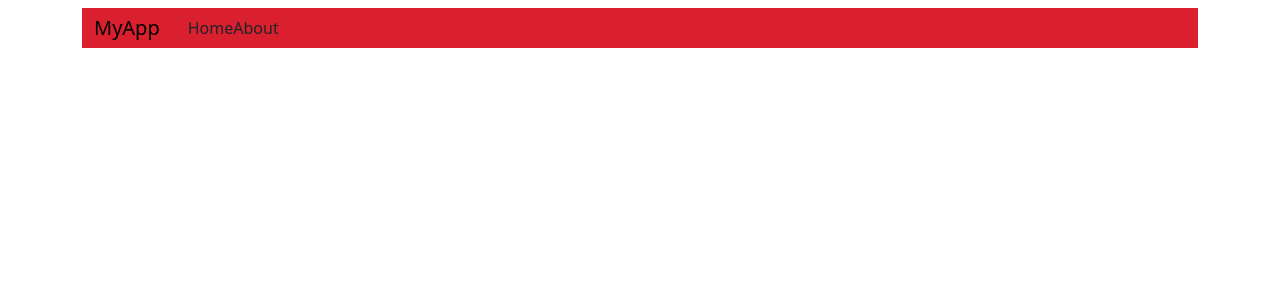
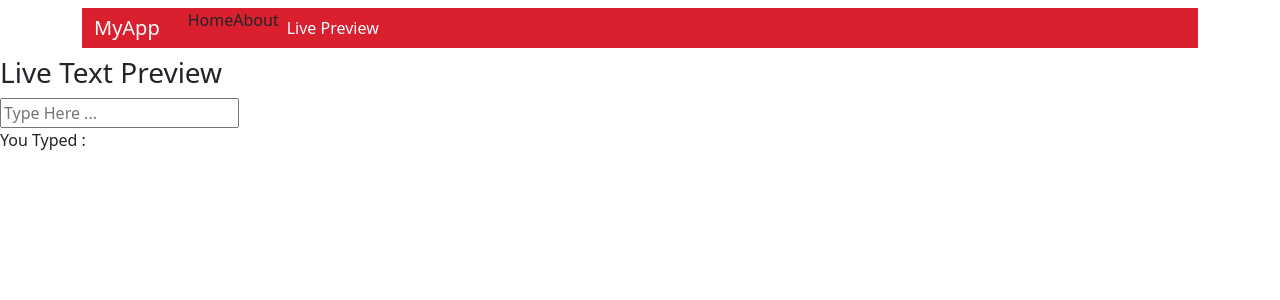
Before and after one commit to geetapatil1252/Practice, an Angular app: page /live-preview in a window 1280 px wide. Before the commit this address led to /. Shown: the top 300 px of the page. Built offline with nearby package versions, Linux system fonts and the light colour scheme.

Commit message:
Create Live Preview Component

```diff
--- a/src/app/app-routing.module.ts
+++ b/src/app/app-routing.module.ts
@@ -3,12 +3,17 @@ import { NgModule } from '@angular/core';
 import { RouterModule, Routes } from '@angular/router';
 import { HomeComponent } from './home/home.component';
 import { AboutComponent } from './about/about.component';
+import { LivePreviewComponent } from './live-preview/live-preview.component';
 
 
 const routes: Routes = [
   {path:'', component: HomeComponent},
   {path:'about', component:AboutComponent},
 
+  {path:"live-preview", loadComponent: () => import('./live-preview/live-preview.component').
+    then(m => m.LivePreviewComponent)
+
+  },
 
   {path:'**',redirectTo:'home'}
 ];
--- a/src/app/app.component.html
+++ b/src/app/app.component.html
@@ -1,5 +1,5 @@
 <div class="container">
-<nav class="navbar navbar-expand-lg ">
+<nav class="navbar navbar-expand-lg navbar-dark">
   <div class="container-fluid">
     <a class="navbar-brand" href="#">MyApp</a>
 
@@ -13,6 +13,9 @@
 
          <li><a class="dropdown-item" routerLink="home">Home</a></li>
          <li><a class="dropdown-item" routerLink="about">About</a></li>
+         <li class="nav-item">
+          <a class="nav-link active" routerLink="live-preview">Live Preview</a>
+         </li>
 
 
       </ul>
--- a/src/app/app.module.ts
+++ b/src/app/app.module.ts
@@ -10,13 +10,15 @@ import {  HttpClientModule } from '@angular/common/http';
 import { HomeComponent } from './home/home.component';
 import { AboutComponent } from './about/about.component';
 import { DollarToRupeePipe } from './shared/custom-pipes/DollarToRupee/dollar-to-rupee.pipe';
+// import { LivePreviewComponent } from './live-preview/live-preview.component';
 
 @NgModule({
   declarations: [
     AppComponent,
     HomeComponent,
      AboutComponent,
-     DollarToRupeePipe],
+     DollarToRupeePipe,
+     ],
   imports: [
 
     BrowserModule,
--- /dev/null
+++ b/src/app/live-preview/live-preview.component.html
@@ -0,0 +1,3 @@
+<h3>Live Text Preview</h3>
+<input type="text" [(ngModel)]="text" placeholder="Type Here ...">
+<p>You Typed : {{text}}</p>
--- /dev/null
+++ b/src/app/live-preview/live-preview.component.ts
@@ -0,0 +1,16 @@
+import { CommonModule } from '@angular/common';
+import { Component } from '@angular/core';
+import { FormsModule } from '@angular/forms';
+
+@Component({
+  selector: 'app-live-preview',
+  templateUrl: './live-preview.component.html',
+  styleUrls: ['./live-preview.component.css'],
+  standalone :true,
+  imports : [FormsModule, CommonModule]
+})
+export class LivePreviewComponent {
+
+  public text = ""
+
+}
```
Also changed, not shown: src/app/live-preview/live-preview.component.css (added), 1 other file (tests, documents, lock files or other folders).
